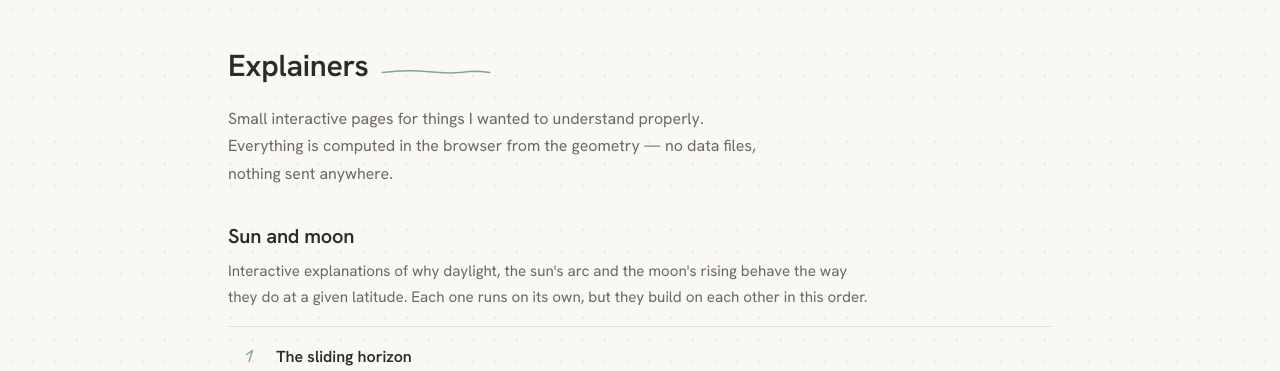
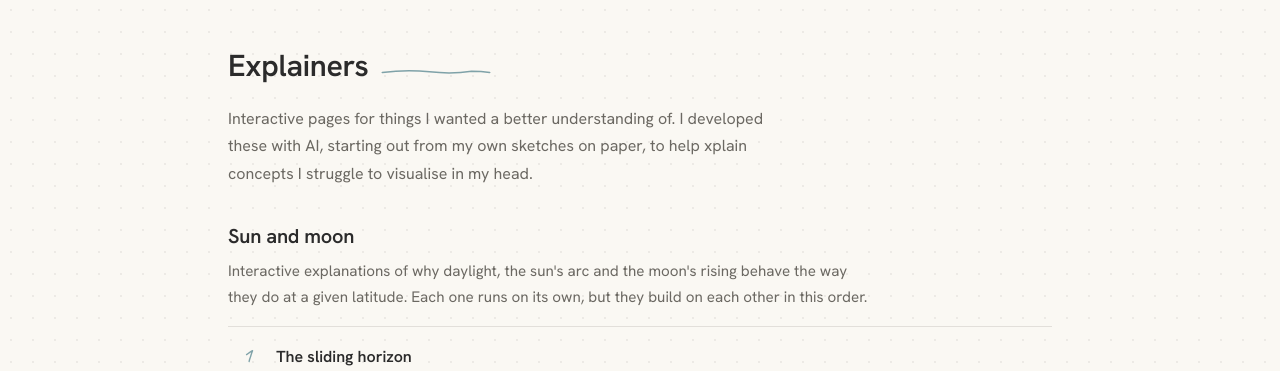
Before and after one commit to amiablealex/amiablealex-web, a Flask app: page /explainers in a window 1280 px wide. Shown: the part 89-460 px from the top of the page. Run offline with Flask 3, Linux system fonts and the light colour scheme.

Commit message:
Revise section lead for explainers.html

```diff
--- a/templates/explainers.html
+++ b/templates/explainers.html
@@ -13,9 +13,8 @@
 
   {# [ Write a sentence or two in your own voice: what these are and why you
      make them. Keep it short — the topic summaries do the describing. ] #}
-  <p class="section-lead">Small interactive pages for things I wanted to
-    understand properly. Everything is computed in the browser from the
-    geometry — no data files, nothing sent anywhere.</p>
+  <p class="section-lead">Interactive pages for things I wanted a better understanding of.
+    I developed these with AI, starting out from my own sketches on paper, to help xplain concepts I struggle to visualise in my head.</p>
 
   {% for group in groups %}
   <section class="ex-topic reveal">
```
